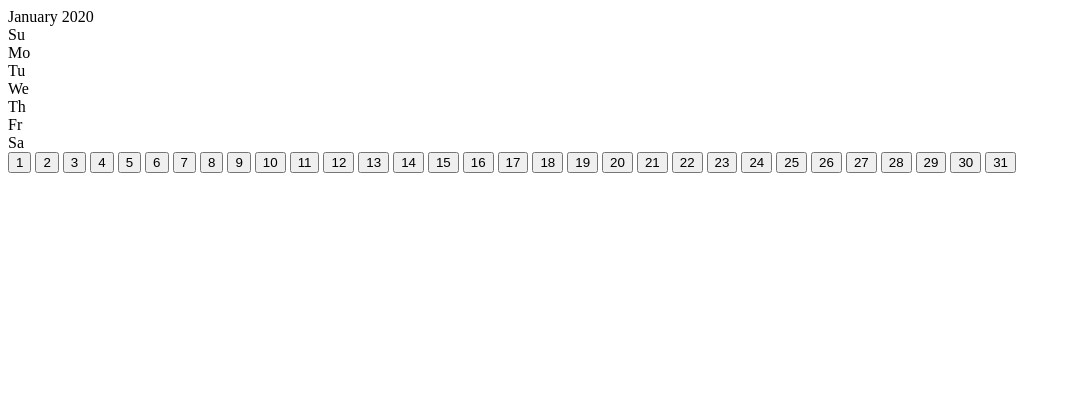
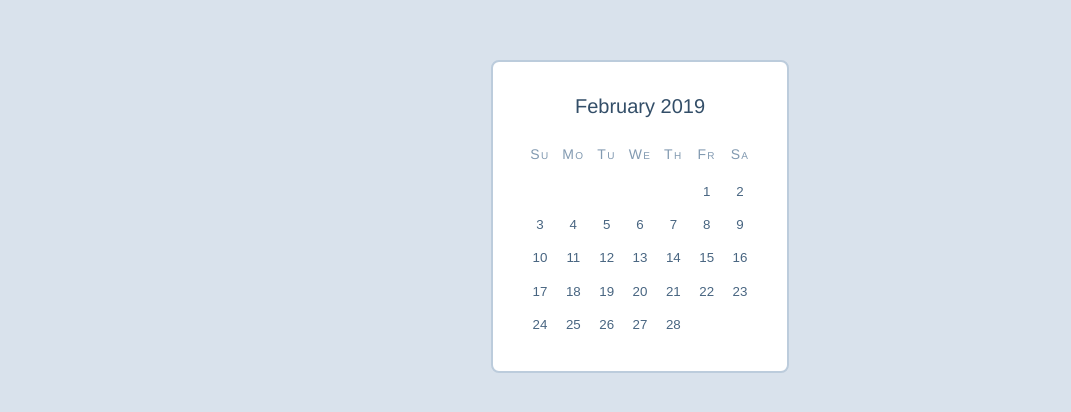
Before and after one commit to ousmani1/html-css-mini-projects, a plain HTML site: page calander/index.html in a window 1280 px wide. Shown: the whole page, without its empty margins (0-1071 px from the left). Drawn offline with Linux system fonts and the light colour scheme.

Commit message:
Learning SCSS

```diff
--- a/calander/index.html
+++ b/calander/index.html
@@ -3,11 +3,13 @@
     <head>
         <meta charset="UTF-8">
         <title>Calander</title>
+        <link rel="stylesheet" type="text/css" href="output.css">
     </head>
     <body>
-        <div class="calander">
+        <main>
+            <div class="calendar">
               <div class="month-indicator">
-                <time datetime="2020-01">January 2020</time>
+                <time datetime="2019-02"> February 2019 </time>
               </div>
               <div class="day-of-week">
                 <div>Su</div>
@@ -18,40 +20,93 @@
                 <div>Fr</div>
                 <div>Sa</div>
               </div>
-
               <div class="date-grid">
-                <button><time datetime="2020-01-01">1</time></button>
-                <button><time datetime="2020-01-02">2</time></button>
-                <button><time datetime="2020-01-03">3</time></button>
-                <button><time datetime="2020-01-04">4</time></button>
-                <button><time datetime="2020-01-05">5</time></button>
-                <button><time datetime="2020-01-06">6</time></button>
-                <button><time datetime="2020-01-07">7</time></button>
-                <button><time datetime="2020-01-08">8</time></button>
-                <button><time datetime="2020-01-09">9</time></button>
-                <button><time datetime="2020-01-10">10</time></button>
-                <button><time datetime="2020-01-11">11</time></button>
-                <button><time datetime="2020-01-12">12</time></button>
-                <button><time datetime="2020-01-13">13</time></button>
-                <button><time datetime="2020-01-14">14</time></button>
-                <button><time datetime="2020-01-15">15</time></button>
-                <button><time datetime="2020-01-16">16</time></button>
-                <button><time datetime="2020-01-17">17</time></button>
-                <button><time datetime="2020-01-18">18</time></button>
-                <button><time datetime="2020-01-19">19</time></button>
-                <button><time datetime="2020-01-20">20</time></button>
-                <button><time datetime="2020-01-21">21</time></button>
-                <button><time datetime="2020-01-22">22</time></button>
-                <button><time datetime="2020-01-23">23</time></button>
-                <button><time datetime="2020-01-24">24</time></button>
-                <button><time datetime="2020-01-25">25</time></button>
-                <button><time datetime="2020-01-26">26</time></button>
-                <button><time datetime="2020-01-27">27</time></button>
-                <button><time datetime="2020-01-28">28</time></button>
-                <button><time datetime="2020-01-29">29</time></button>
-                <button><time datetime="2020-01-30">30</time></button>
-                <button><time datetime="2020-01-31">31</time></button>
+                <button>
+                  <time datetime="2019-02-01">1</time>
+                </button>
+                <button>
+                  <time datetime="2019-02-02">2</time>
+                </button>
+                <button>
+                  <time datetime="2019-02-03">3</time>
+                </button>
+                <button>
+                  <time datetime="2019-02-04">4</time>
+                </button>
+                <button>
+                  <time datetime="2019-02-05">5</time>
+                </button>
+                <button>
+                  <time datetime="2019-02-06">6</time>
+                </button>
+                <button>
+                  <time datetime="2019-02-07">7</time>
+                </button>
+                <button>
+                  <time datetime="2019-02-08">8</time>
+                </button>
+                <button>
+                  <time datetime="2019-02-09">9</time>
+                </button>
+                <button>
+                  <time datetime="2019-02-10">10</time>
+                </button>
+                <button>
+                  <time datetime="2019-02-11">11</time>
+                </button>
+                <button>
+                  <time datetime="2019-02-12">12</time>
+                </button>
+                <button>
+                  <time datetime="2019-02-13">13</time>
+                </button>
+                <button>
+                  <time datetime="2019-02-14">14</time>
+                </button>
+                <button>
+                  <time datetime="2019-02-15">15</time>
+                </button>
+                <button>
+                  <time datetime="2019-02-16">16</time>
+                </button>
+                <button>
+                  <time datetime="2019-02-17">17</time>
+                </button>
+                <button>
+                  <time datetime="2019-02-18">18</time>
+                </button>
+                <button>
+                  <time datetime="2019-02-19">19</time>
+                </button>
+                <button>
+                  <time datetime="2019-02-20">20</time>
+                </button>
+                <button>
+                  <time datetime="2019-02-21">21</time>
+                </button>
+                <button>
+                  <time datetime="2019-02-22">22</time>
+                </button>
+                <button>
+                  <time datetime="2019-02-23">23</time>
+                </button>
+                <button>
+                  <time datetime="2019-02-24">24</time>
+                </button>
+                <button>
+                  <time datetime="2019-02-25">25</time>
+                </button>
+                <button>
+                  <time datetime="2019-02-26">26</time>
+                </button>
+                <button>
+                  <time datetime="2019-02-27">27</time>
+                </button>
+                <button>
+                  <time datetime="2019-02-28">28</time>
+                </button>
               </div>
             </div>
+          </main>
     </body>
 </html>
--- a/calander/style.css
+++ b/calander/style.scss
@@ -40,7 +40,7 @@
       max-width: max-content;
       margin: 3em auto 0 auto;
       padding: 1.5em;
-      background-color: #fff;
+      background-color: #ffffff;
       border: 2px solid var(--blue-grey-200);
       border-radius: 8px;
   }
@@ -62,5 +62,48 @@
 
   // Syles for the weekday/weekend header
   .day-of-week {
-      /**/
+    margin-top: 1.25em;
   }
+
+  .day-of-week > * {
+    font-size: 0.7em;
+    color: var(--blue-grey-400);
+    font-weight: 500;
+    letter-spacing: 0.1em;
+    font-variant: small-caps;
+    text-align: center;
+  }
+
+  /* Dates */
+  .date-grid {
+    margin-top: 0.5em;
+  }
+
+  /* Positioning the first day */
+  .date-grid button:first-child {
+    grid-column: 6;
+  }
+
+  // Style for each day
+  .date-grid button {
+    position: relative;
+    border: 0;
+    width: 4.5ch;
+    height: 4.5ch;
+    border-radius: 50%;
+    background-color: transparent;
+    color: var(--blue-grey-600);
+  }
+
+  .date-grid button:hover,
+  .date-grid button:focus {
+    outline: none;
+    background-color: var(--blue-grey-050);
+    color: var(--blue-grey-700);
+  }
+
+  .date-grid button:active,
+  .date-grid button.is-selected {
+    background-color: var(--teal-100);
+    color: var(--teal-900);
+  }
```
Also changed, not shown: calander/output.css (added), 2 other files. Lines whose indentation alone changed are shown as unchanged.
